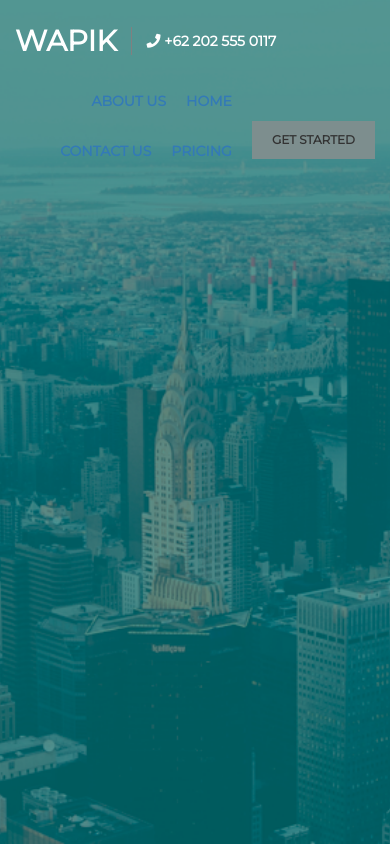
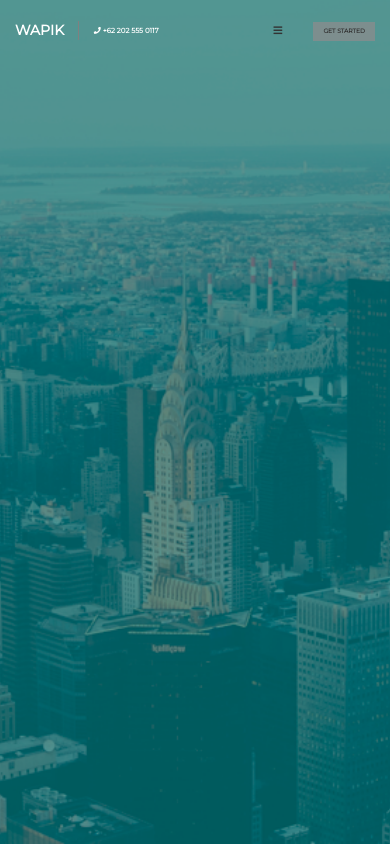
Before and after one commit to AlexanderWin/AlexanderWin.github.io, a plain HTML site: page wapik/index.html in a window 390 px wide. Drawn offline with nearby package versions, Linux system fonts and the light colour scheme.

Commit message:
FirstStepsInrespons

```diff
--- a/wapik/css/main.css
+++ b/wapik/css/main.css
@@ -4,14 +4,12 @@
 	text-transform: uppercase;
 	height: 40px;
 }
-
 .logo{
 	font-size: 29px;
 	color: #fff;
 	display: inline-block;
 	padding: 20px 10px 20px 0;
 }
-
 span {
 	vertical-align: 5px;
 	color: #fff;
@@ -20,23 +18,31 @@ span {
 	font-size: 14px;
 	margin-top: 20px;
 }
-
+.main_menu {
+	margin-top: 30px;
+	float: right;
+}
 .main_menu li{
-	float: right;
-	display: block;
+	color: white;
+	font-size: 14px;
+	display: inline-flex;
 	list-style-type: none;
 	padding: 0 20px 30px 0;
 	color: #fff;
 }
+.main_menu a{
+	color: white;
+}
+.main_menu a:hover{
+	color: white;
 
-
+}
 .start_button {
 	display: inline-block;
 	float: right;
 	font-family: 'Montserrat';
 	font-size: 12px;
-	margin-top: 40px;
+	margin-top: 23px;
 	padding: 10px 20px;
 	background-color: #7d8e8e;
-
 }
--- a/wapik/css/media.css
+++ b/wapik/css/media.css
@@ -10,11 +10,6 @@ body {
   background-size: cover;
   background-color:#464646;
 }
-
-body {
-
-}
-
 /* For mobile devices */
 @media only screen and (max-width: 767px) {
   body {
@@ -23,21 +18,21 @@ body {
     background-image: url(main_menu_background.png);
   }
 }
-
-
-
-
-
 /*
 * For mobile device
 */
+/* MEDIA: Large desktops and laptops */
+@media (min-width: 1200px) {
 
-/* MEDIA: Large desktops and laptops */
-@media (min-width: 1200px) {}
+}
 
 
 /* MEDIA: Portrait tablets and medium desktops */
-@media (min-width: 980px) {}
+@media (max-width: 990px) {
+  .main_menu li {
+    display: none;
+  }
+}
 
 /* MEDIA: Portrait tablets and small desktops */
 @media (min-width: 768px) and (max-width: 979px) {}
@@ -49,7 +44,25 @@ body {
 @media (max-width: 650px) {}
 
 /* MEDIA: Landscape phones and smaller */
-@media (max-width: 480px) {}
+@media (max-width: 460px) {
+  .logo {
+    font-size: 14px;
+  }
+  span {
+    font-size: 7px;
+    vertical-align: 2px;
+  }
+  .start_button {
+    padding: 5px 10px;
+    font-size: 6px;
+    margin-top: 22px;
+  }
+  .main_menu {
+    font-size: 10px;
+    margin-top: 24px;
+    margin-right: 0;
+  }
+}
 
 /* MEDIA: Custom 320 */
 @media (max-width: 320px) {}
--- a/wapik/index.html
+++ b/wapik/index.html
@@ -23,9 +23,9 @@
 						<div class="start_button">
 								get started
 							</div>
-						<nav class="main_menu">
+						<nav class="main_menu"><i class="fas fa-bars hidden-md hidden-lg" ></i>
 							<ul>
-								<li class=active><a href="#">home</a></li>
+								<li><a href="#">home</a></li>
 								<li><a href="#">about us</a></li>
 								<li><a href="#">pricing</a></li>
 								<li><a href="#">contact us</a></li>
```
Also changed, not shown: index.html (+38 -4 lines), main.css (deleted, +0 -9 lines).
